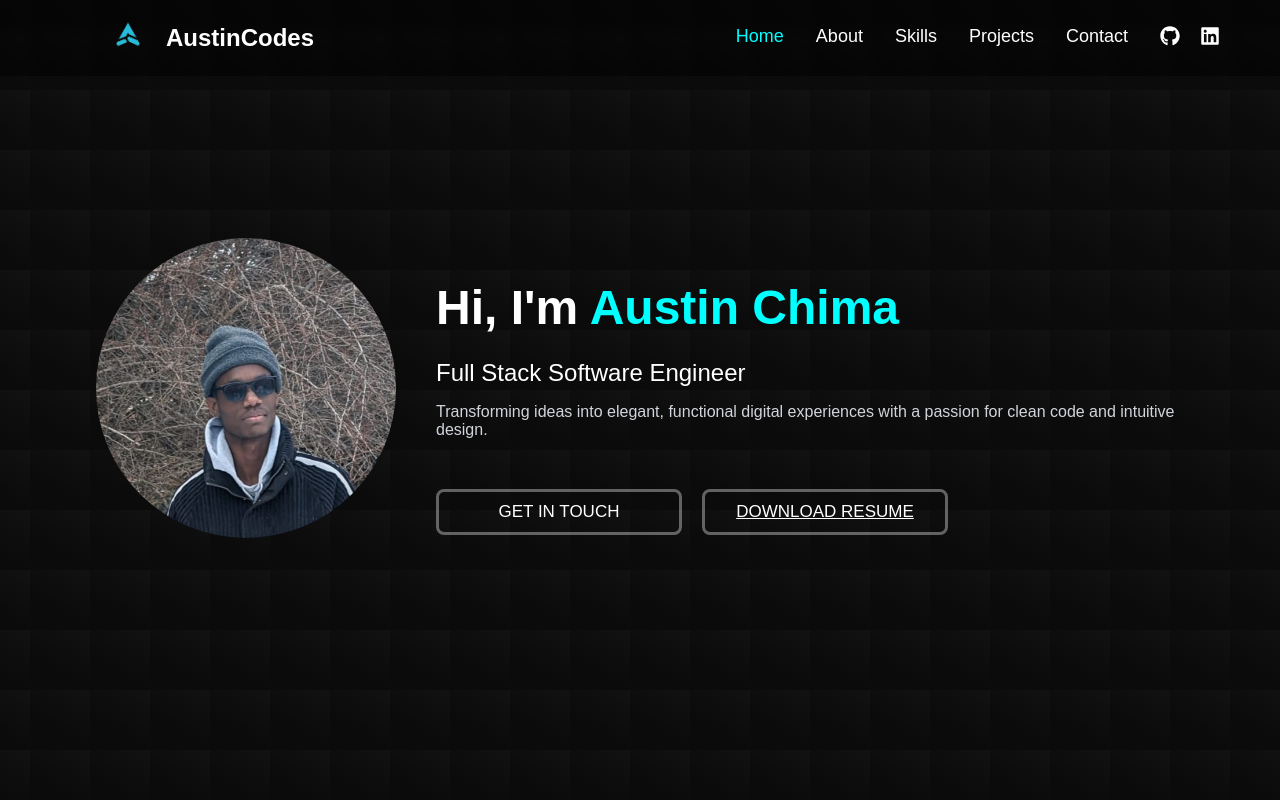
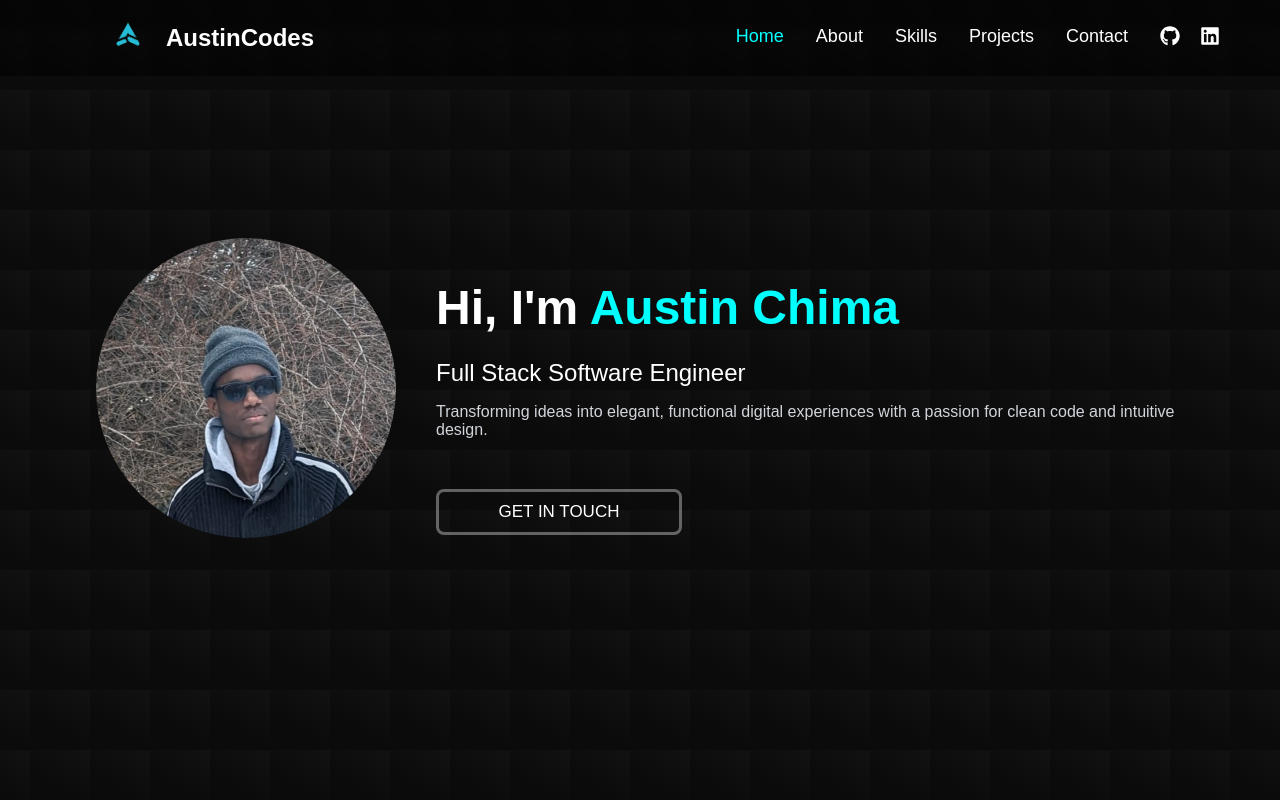
Before and after one commit to austinchima/AustinCodes, a React (Vite) app in the folder client/: page / in a window 1280 px wide. Shown: the top 800 px of the page. Built offline with nearby package versions, Linux system fonts and the light colour scheme.

Commit message:
refactor: comment out resume download link in the App component

```diff
--- a/client/src/App.jsx
+++ b/client/src/App.jsx
@@ -249,9 +249,9 @@ function App() {
                     <Link to="contact" smooth={true} duration={500} className="btn">
                       Get in Touch
                     </Link>
-                    <a href={resume} className="btn-resume" download="Austin_Chima_Resume.pdf">
+                    {/* <a href={resume} className="btn-resume" download="Austin_Chima_Resume.pdf">
                       Download Resume
-                    </a>
+                    </a> */}
                   </div>
                 </div>
               </div>
```
